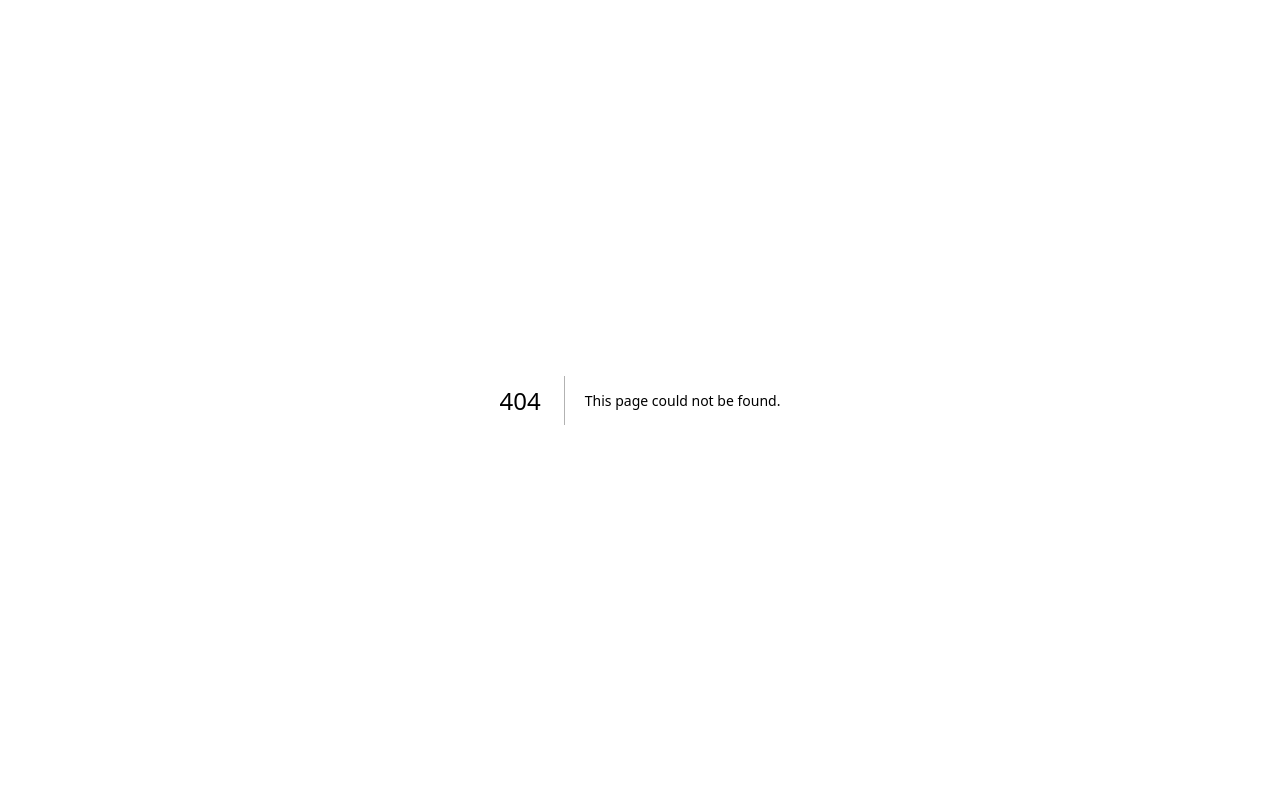
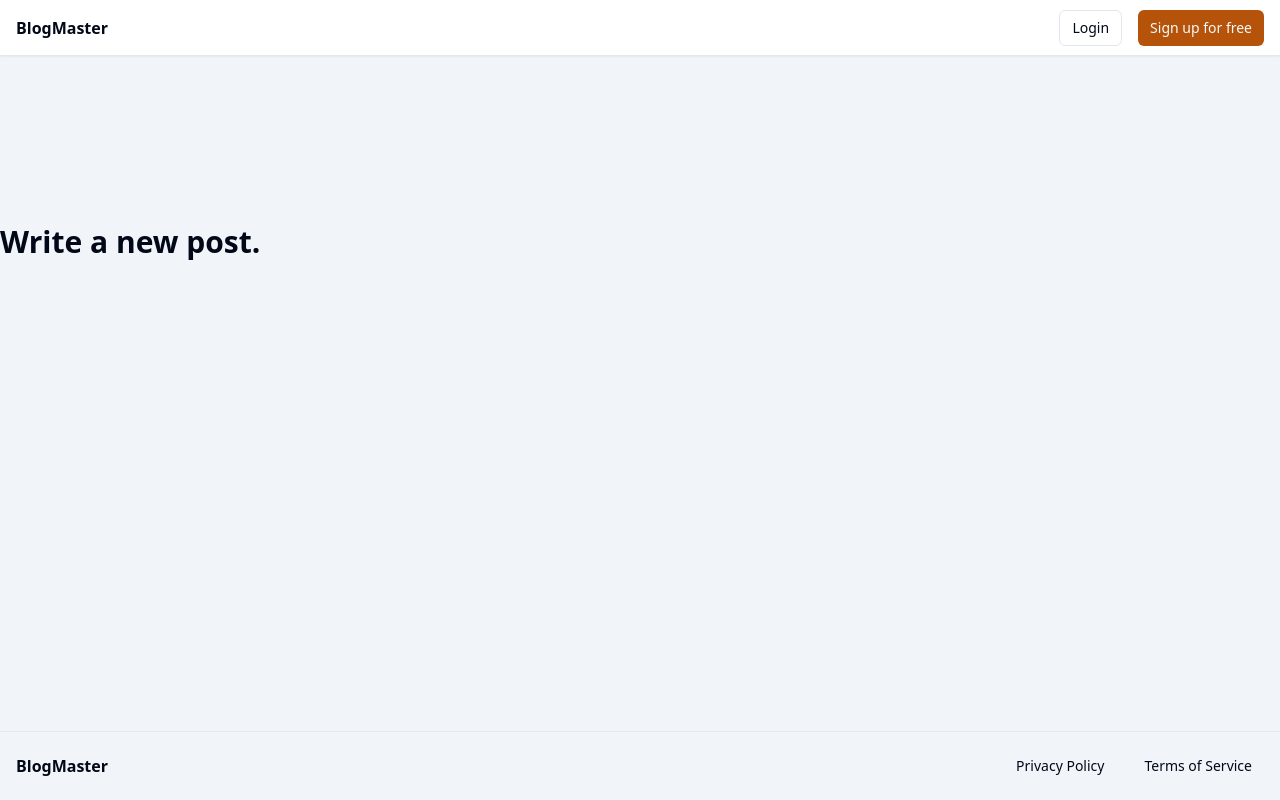
Before and after one commit to Toyehamzat/blogMaster, a Next.js app in the folder client/: page /create-post in a window 1280 px wide. Before the commit this address had no page. Built offline with nearby package versions, Linux system fonts and the light colour scheme.

Commit message:
refactor: Update layout to remove Toaster component

```diff
--- /dev/null
+++ b/client/app/(marketing)/create-post/page.tsx
@@ -0,0 +1,9 @@
+import React from "react";
+
+export default function CreatePostPage() {
+  return (
+    <div>
+      <div className="w-full text-3xl font-semibold">Write a new post.</div>
+    </div>
+  );
+}
--- a/client/app/(platform)/layout.tsx
+++ b/client/app/(platform)/layout.tsx
@@ -9,10 +9,5 @@ export default function PlatformLayout({
 }: {
   children: React.ReactNode;
 }) {
-  return (
-    <div className="h-full">
-      {children}
-      <Toaster />
-    </div>
-  );
+  return <div className="h-full">{children}</div>;
 }
```
Also changed, not shown: client/app/(platform)/post/layout.tsx (deleted), client/app/(platform)/post/page.tsx (deleted).
